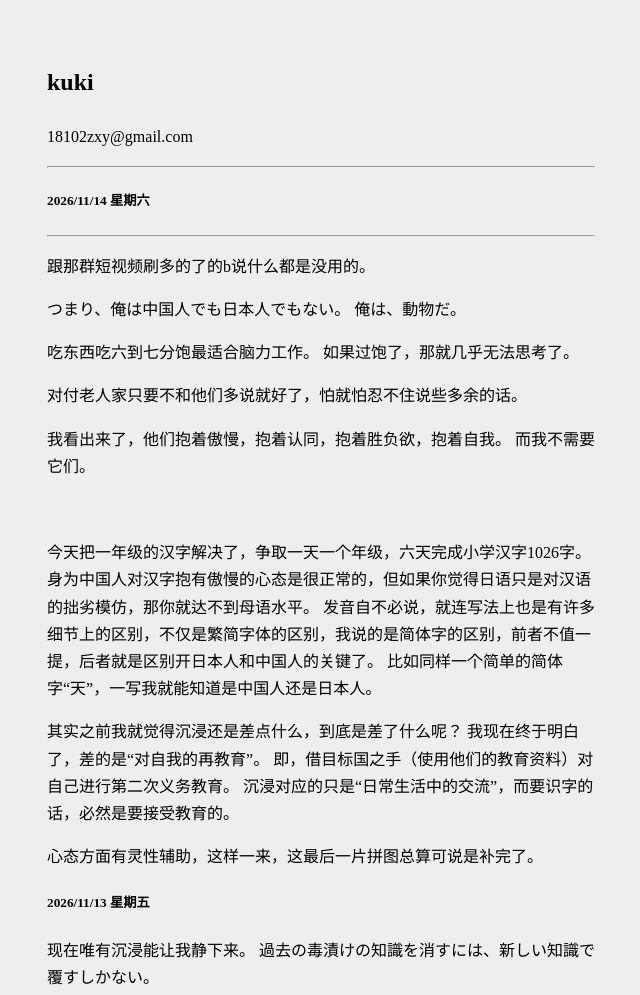
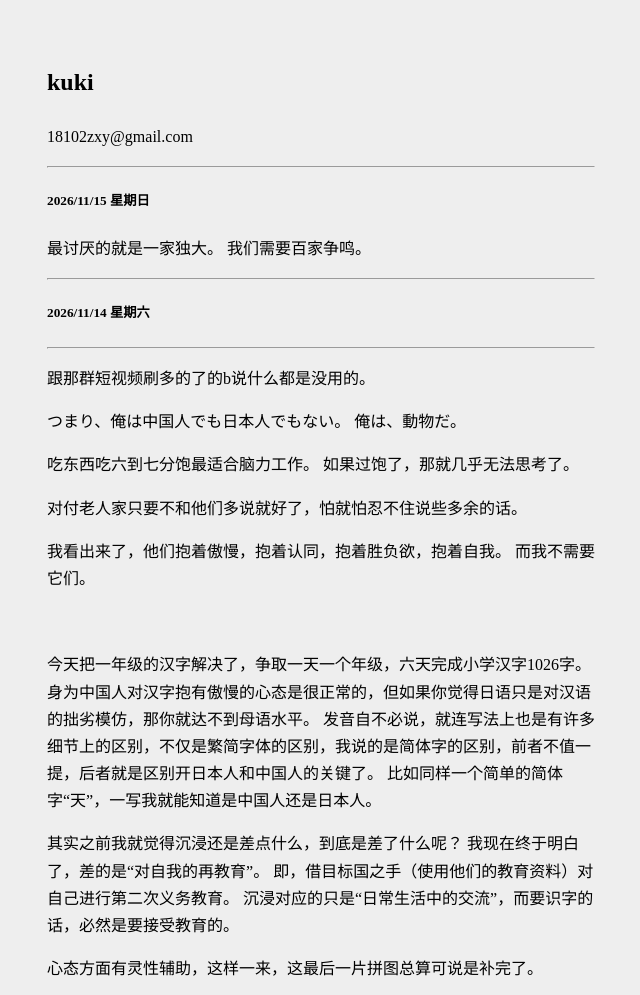
Before and after one commit to kuki-zzq/zuozhiqiao, a plain HTML site: page index.html in a window 1280 px wide. Shown: the top 995 px of the page, without its empty margins (319-959 px from the left). Drawn offline with Linux system fonts and the light colour scheme.

Commit message:
Update index.html

```diff
--- a/index.html
+++ b/index.html
@@ -18,6 +18,12 @@
 <body>
 <h2>kuki</h2>
 <p>18102zxy@gmail.com</p>
+                 <hr>
+<h5>2026/11/15&nbsp;星期日</h5>
+<p>
+    最讨厌的就是一家独大。
+    我们需要百家争鸣。
+</p>
              <hr>
 <h5>2026/11/14&nbsp;星期六</h5>
          <hr>
```
